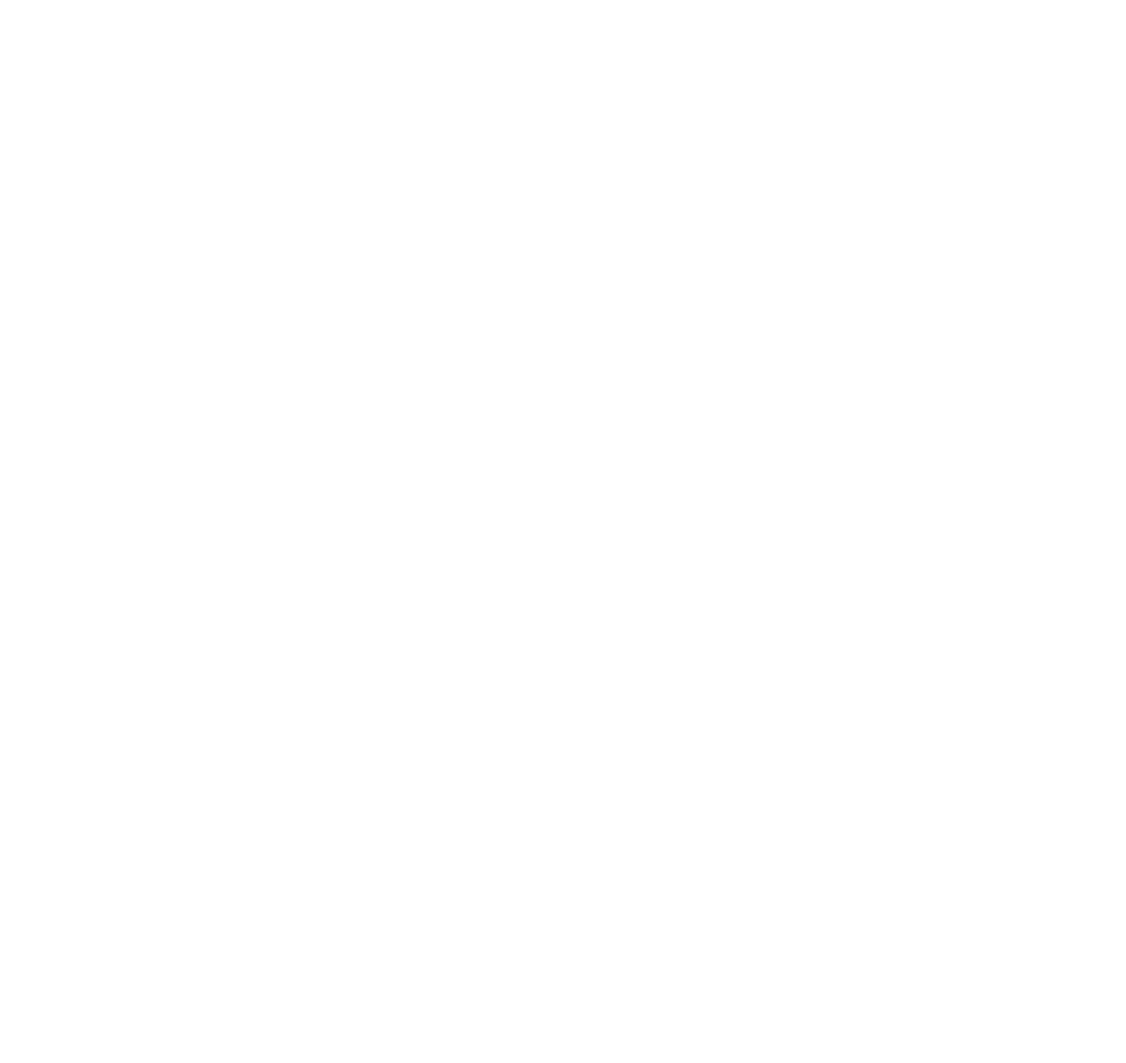
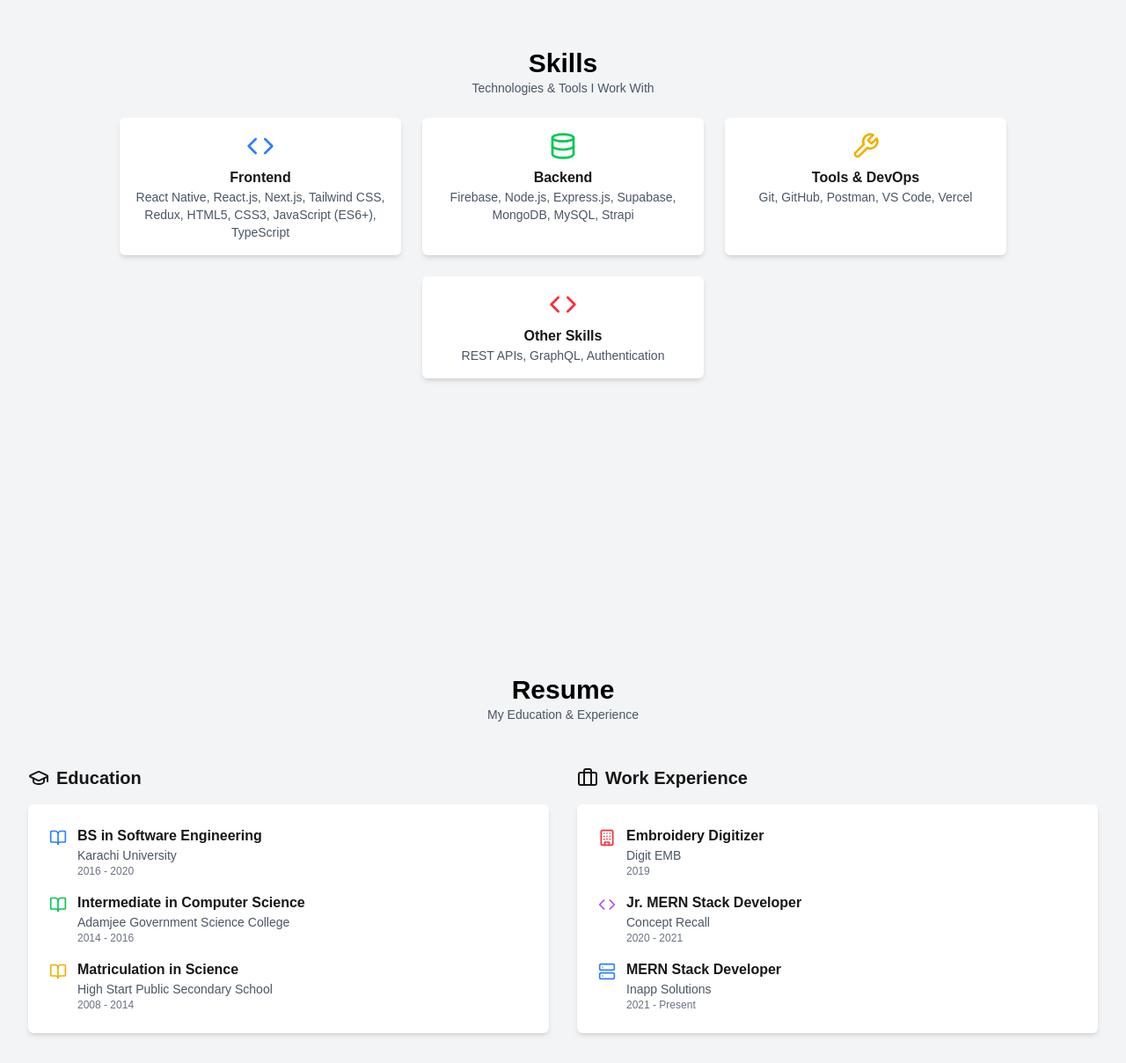
Before and after one commit to MuhammadDanishSiddiqui/portfolio, a Next.js app: page / in a window 1280 px wide. Shown: the part 1662-2870 px from the top of the page at 88% size. Before the commit the page ends 1536 px from the top, so only its background shows below. Built offline with nearby package versions, Linux system fonts and the light colour scheme.

Commit message:
added resume and skills sections

```diff
--- a/src/app/components/Header.js
+++ b/src/app/components/Header.js
@@ -41,7 +41,7 @@ export default function Header() {
       >
         <div className="container mx-auto flex justify-between items-center">
           <h1 className="text-2xl font-bold cursor-pointer text-white">
-            Danish
+            M. DANISH
           </h1>
           <div>
             <X
--- a/src/app/constants/header.js
+++ b/src/app/constants/header.js
@@ -1,8 +1,8 @@
 export const menus = [
   { item: "Home", link: "#" },
   { item: "About", link: "#about" },
-  { item: "Skills", link: "#" },
-  { item: "Resume", link: "#" },
-  { item: "Projects", link: "#" },
-  { item: "Contact", link: "#" },
+  { item: "Skills", link: "#skills" },
+  { item: "Resume", link: "#resume" },
+  { item: "Projects", link: "#projects" },
+  { item: "Contact", link: "#contact" },
 ];
--- a/src/app/page.js
+++ b/src/app/page.js
@@ -3,10 +3,18 @@ import profileImage from "../assets/images/avatr.jpg";
 import {
   ArrowDown,
   Award,
+  BookOpen,
+  Briefcase,
+  Building,
   CircleCheck,
+  Code,
+  Database,
+  GraduationCap,
   Headset,
   Mouse,
+  Server,
   StickyNote,
+  Wrench,
 } from "lucide-react";
 
 export default function HeroSection() {
@@ -95,6 +103,157 @@ export default function HeroSection() {
             </div>
           </div>
         </div>
+        <div
+          id="skills"
+          className="py-8 lg:py-0 min-h-[calc(100vh-64px)] bg-gray-100"
+        >
+          <div className="container mx-auto px-4 flex flex-col items-center justify-center min-h-[calc(100vh-64px)] text-center">
+            <div>
+              <h2 className="text-3xl font-bold text-black">Skills</h2>
+              <p className="text-gray-600 text-sm">
+                Technologies & Tools I Work With
+              </p>
+            </div>
+            <div className="flex flex-wrap justify-center gap-6 mt-6">
+              <div className="bg-white p-4 rounded-md shadow-md w-80">
+                <Code size={32} className="text-blue-500 mx-auto" />
+                <h3 className="text-md font-semibold mt-2">Frontend</h3>
+                <p className="text-sm text-gray-600">
+                  React Native, React.js, Next.js, Tailwind CSS, Redux, HTML5,
+                  CSS3, JavaScript (ES6+), TypeScript
+                </p>
+              </div>
+              <div className="bg-white p-4 rounded-md shadow-md w-80">
+                <Database size={32} className="text-green-500 mx-auto" />
+                <h3 className="text-md font-semibold mt-2">Backend</h3>
+                <p className="text-sm text-gray-600">
+                  Firebase, Node.js, Express.js, Supabase, MongoDB, MySQL,
+                  Strapi
+                </p>
+              </div>
+              <div className="bg-white p-4 rounded-md shadow-md w-80">
+                <Wrench size={32} className="text-yellow-500 mx-auto" />
+                <h3 className="text-md font-semibold mt-2">Tools & DevOps</h3>
+                <p className="text-sm text-gray-600">
+                  Git, GitHub, Postman, VS Code, Vercel
+                </p>
+              </div>
+              <div className="bg-white p-4 rounded-md shadow-md w-80">
+                <Code size={32} className="text-red-500 mx-auto" />
+                <h3 className="text-md font-semibold mt-2">Other Skills</h3>
+                <p className="text-sm text-gray-600">
+                  REST APIs, GraphQL, Authentication
+                </p>
+              </div>
+            </div>
+          </div>
+        </div>
+        <div
+          id="resume"
+          className="py-8 lg:py-0 min-h-[calc(100vh-64px)] bg-gray-100"
+        >
+          <div className="container mx-auto px-4 flex flex-col items-center justify-center min-h-[calc(100vh-64px)]">
+            <div className="text-center">
+              <h2 className="text-3xl font-bold text-black">Resume</h2>
+              <p className="text-gray-600 text-sm">My Education & Experience</p>
+            </div>
+            <div className="flex flex-wrap justify-center w-full mt-8">
+              <div className="w-full lg:w-[50%] p-4 flex flex-col">
+                <h3 className="text-xl font-semibold mb-4 flex items-center">
+                  <GraduationCap className="mr-2" />
+                  Education
+                </h3>
+                <div className="bg-white p-6 rounded-md shadow-md flex-1">
+                  <ul className="list-none space-y-4">
+                    <li className="flex items-start">
+                      <BookOpen className="mr-3 mt-1 text-blue-500" size={20} />
+                      <div>
+                        <h4 className="text-md font-semibold">
+                          BS in Software Engineering
+                        </h4>
+                        <p className="text-sm text-gray-600">
+                          Karachi University
+                        </p>
+                        <p className="text-xs text-gray-500">2016 - 2020</p>
+                      </div>
+                    </li>
+                    <li className="flex items-start">
+                      <BookOpen
+                        className="mr-3 mt-1 text-green-500"
+                        size={20}
+                      />
+                      <div>
+                        <h4 className="text-md font-semibold">
+                          Intermediate in Computer Science
+                        </h4>
+                        <p className="text-sm text-gray-600">
+                          Adamjee Government Science College
+                        </p>
+                        <p className="text-xs text-gray-500">2014 - 2016</p>
+                      </div>
+                    </li>
+                    <li className="flex items-start">
+                      <BookOpen
+                        className="mr-3 mt-1 text-yellow-500"
+                        size={20}
+                      />
+                      <div>
+                        <h4 className="text-md font-semibold">
+                          Matriculation in Science
+                        </h4>
+                        <p className="text-sm text-gray-600">
+                          High Start Public Secondary School
+                        </p>
+                        <p className="text-xs text-gray-500">2008 - 2014</p>
+                      </div>
+                    </li>
+                  </ul>
+                </div>
+              </div>
+
+              <div className="w-full lg:w-[50%] p-4 flex flex-col">
+                <h3 className="text-xl font-semibold mb-4 flex items-center">
+                  <Briefcase className="mr-2" />
+                  Work Experience
+                </h3>
+                <div className="bg-white p-6 rounded-md shadow-md flex-1">
+                  <ul className="list-none space-y-4">
+                    <li className="flex items-start">
+                      <Building className="mr-3 mt-1 text-red-500" size={20} />
+                      <div>
+                        <h4 className="text-md font-semibold">
+                          Embroidery Digitizer
+                        </h4>
+                        <p className="text-sm text-gray-600">Digit EMB</p>
+                        <p className="text-xs text-gray-500">2019</p>
+                      </div>
+                    </li>
+                    <li className="flex items-start">
+                      <Code className="mr-3 mt-1 text-purple-500" size={20} />
+                      <div>
+                        <h4 className="text-md font-semibold">
+                          Jr. MERN Stack Developer
+                        </h4>
+                        <p className="text-sm text-gray-600">Concept Recall</p>
+                        <p className="text-xs text-gray-500">2020 - 2021</p>
+                      </div>
+                    </li>
+                    <li className="flex items-start">
+                      <Server className="mr-3 mt-1 text-blue-500" size={20} />
+                      <div>
+                        <h4 className="text-md font-semibold">
+                          MERN Stack Developer
+                        </h4>
+                        <p className="text-sm text-gray-600">Inapp Solutions</p>
+                        <p className="text-xs text-gray-500">2021 - Present</p>
+                      </div>
+                    </li>
+                  </ul>
+                </div>
+              </div>
+            </div>
+          </div>
+        </div>
       </div>
     </>
   );
```
